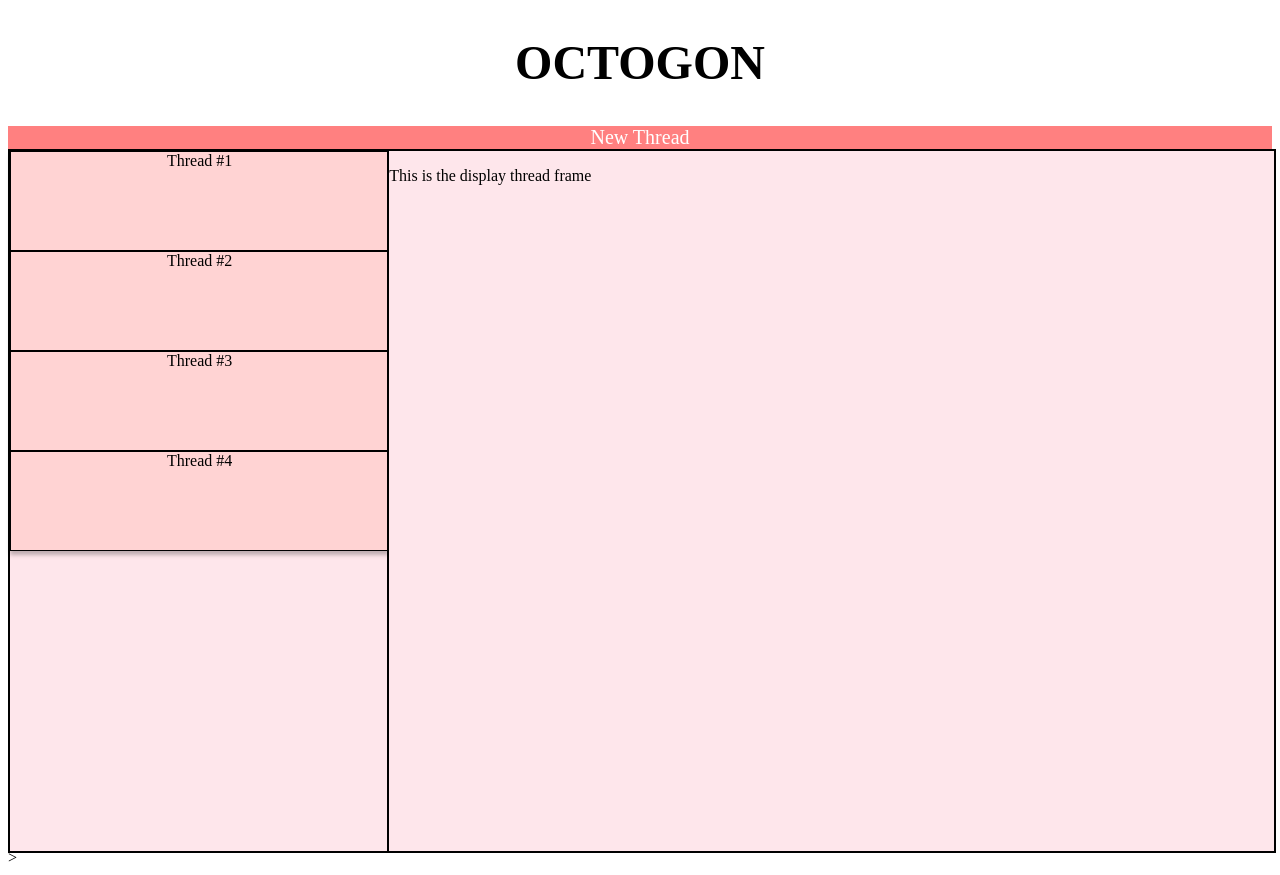
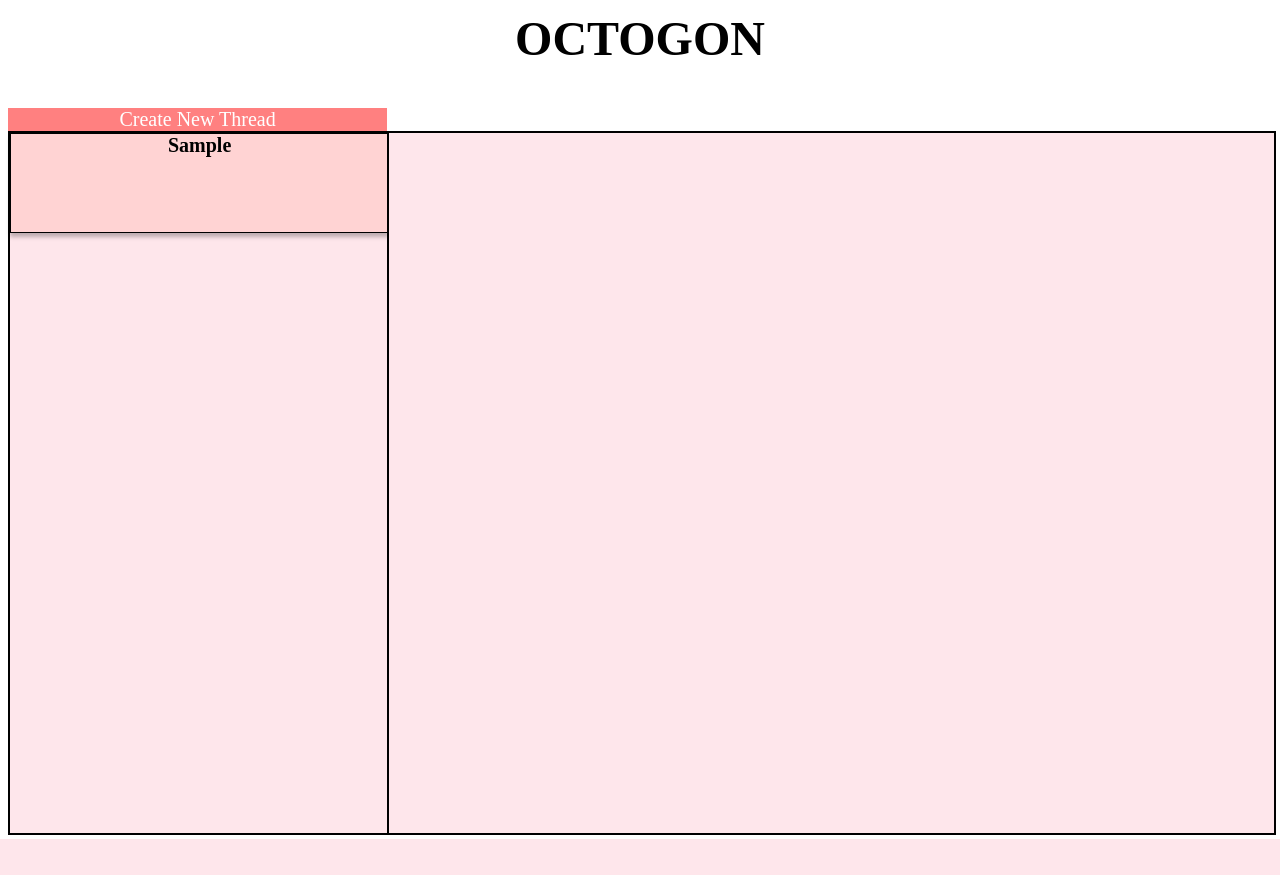
Before and after one commit to White-Diamond/OCTOGON, a Django app: page /messageboard/ in a window 1280 px wide. After the commit the page ends 839 px from the top, so only its background shows below. Run offline with Django 3.2, Linux system fonts and the light colour scheme; tables that the repository leaves empty hold one stand-in row (values such as "Sample post").

Commit message:
Users can now create threads and posts
Posts can be made from the messageboard, instead of old way of going to seperate page

Basic functionality of messageboard is complete and just needs tests written

```diff
--- a/messageboard/static/css/messageBoard.css
+++ b/messageboard/static/css/messageBoard.css
@@ -1,19 +1,20 @@
+body {
+    background: #FFFFFF;
+}
 .baseframe {
     display: grid;
     grid-template-columns: 30% 70%;
-    /*grid-column-gap: 20px;*/
     width: 100%;
     min-height: 200px;
     height: calc(100vh - 100px);
 
     font-family: PT Sans;
 
-    background: #FFFFFF;
+    background: #000000;
 }
 
 .select_thread_frame {
     border: 2px solid #000000;
-    /*position: absolute;*/
     grid-template-rows: 100px;
     width: 100%;
     height: 100%;
@@ -26,7 +27,6 @@
 .display_thread_frame {
     border: 2px solid #000000;
     overflow:auto;
-    /*position: absolute;*/
     width: 100%;
     height: 100%;
     font-family: PT Sans;
@@ -36,11 +36,15 @@
 
 .thread_selection_box {
     grid-template-rows: max-content;
-    /*position: absolute;*/
     width: 100%;
     height: 100px;
 
     text-align: center;
+
+    cursor: pointer;
+
+    font-size: 20px;
+    font-weight: bold;
 
     background: #FFD3D3;
     border: 1px solid #000000;
@@ -53,7 +57,14 @@
     width: 100%;
     height: 100px;
 
-    text-align: center;
+    text-align: left;
+    text-indent: 30px;
+    text-justify: distribute;
+
+    cursor: default;
+
+    font-size: 16px;
+
 
     background: #FFE3E3;
     border: 1px solid #000000;
@@ -69,6 +80,11 @@
     line-height: 62px;
     text-align: center;
 
+    width: 100%;
+    height: 100px;
+
+    cursor: default;
+
     color: #000000;
 }
 
@@ -78,4 +94,23 @@
     color: #FFFFFF;
     text-align: center;
     font-size: 20px;
+
+    width: 30%;
+
+    cursor: pointer;
 }
+
+.new_post_btn {
+    grid-template-rows: max-content;
+    width: 20%;
+    height: 20px;
+
+    text-align: center;
+
+    cursor: pointer;
+
+    background: #FFE3E3;
+    border: 1px solid #000000;
+    box-sizing: border-box;
+    box-shadow: 0px 4px 4px rgba(0, 0, 0, 0.25);
+}
--- a/messageboard/templates/board.html
+++ b/messageboard/templates/board.html
@@ -2,15 +2,18 @@
 <html lang="en">
     {%load static %}
 <head>
-<link rel="stylesheet" href="{% static 'css/messageBoard.css' %}">
+<!-- The (now "U") thing at the end of this stylesheet reference forces a refresh
+of the stylesheet. When testing and doing frequent updates of the stylesheet it's annoying
+to have to clear the cached stylesheet manually. This can be taken out in production.-->
+<link rel="stylesheet" href="{% static 'css/messageBoard.css' %}?{% now "U" %}">
 <meta name="viewport" content="width=device-width, initial-scale=1.0">
 <meta name="viewport" content="height=device-height, initial-scale=1.0">
 </head>
 <body>
-    <h1 class="board_title">OCTOGON</h1>
+    <div class="board_title">OCTOGON</div>
 
-    <div class="make_thread_btn">
-        New Thread
+    <div class="make_thread_btn" onclick="threadcreate(this)">
+        Create New Thread
     </div>
 
     <!-- Frame which contains all thread and post related content -->
@@ -18,44 +21,54 @@
 
         <!-- Left side of webpage with a list of threads in boxes -->
         <div class="select_thread_frame">
-            <div class="thread_selection_box" onclick="changeThread(this, 1)">
-                Thread #1
-            </div>
-            <div class="thread_selection_box">
-                Thread #2
-            </div>
-            <div class="thread_selection_box">
-                Thread #3
-            </div>
-            <div class="thread_selection_box">
-                Thread #4
-            </div>
 
             <!-- Loop through the list of all threads in messageboard and display them on
             the left side of the screen each within their own box -->
-            {% for thread in context.threadList %}
-            <div class="thread_selection_box" onclick="changeThread(this, {{thread.threadID}})">
-                I am thread number {{thread.thread_ID}}
-                This is my topic:
-                {{thread.threadTopic}}
+            {% for thread in threadList %}
+            {% if thread.thread_ID == currentThreadNum %}
+            <div class="thread_selection_box" onclick="changeThread(this, {{thread.thread_ID}})"
+            style="background: #FFBB99; border: 1px solid #BBBB00;">
+            {% else %}
+            <div class="thread_selection_box" onclick="changeThread(this, {{thread.thread_ID}})">
+            {% endif %}
+                <div>
+                    {{thread.threadTopic}}
+                </div>
+                <div style="font-size: 16px; font-weight: normal;">
+                    {% for pst in orig_posts %}
+                    {% if pst.owning_thread_ID == thread.thread_ID %}
+                    {{pst.main_text}}
+                    {% endif %}
+                    {% endfor %}
+                </div>
             </div>
             {% endfor %}
         </div>
 
         <!-- Right side of webpage with the list of posts for the selected thread -->
         <div class="display_thread_frame">
-            <p>
-                This is the display thread frame
-            </p>
             <!-- Loop through the list of all posts in thread and display them on
             the right side of the screen each within their own box -->
-            {% for post in context.posts %}
+            {% for post in posts %}
             <div class="post_box">
-                I am post number {{post.post_ID}}
-                This is my text:
+                {% if post.post_ID == 0 %}
+                <p style="font-size: 20px; font-weight: bold; text-align: left;">
+                {{currentThread.threadTopic}}
+                </p><p>
+                {% else %}
+                <p>
+                {% endif %}
                 {{post.main_text}}
+                </p>
             </div>
             {% endfor %}
+            {% if posts %}
+            <form action="" method="POST">
+                {% csrf_token %}
+                {{ form }}
+                <input type="submit" value="Submit">
+            </form>
+            {% endif %}
         </div>
 
     </div>
@@ -65,10 +78,24 @@
     {% block javascript %}
     <script src="https://ajax.googleapis.com/ajax/libs/jquery/3.5.1/jquery.min.js"></script>
     <script>
+    // Used to change the posts displayed when user clicks on thread
     function changeThread(threadBox, ID){
-        location.href("{{site.domain}}thread/{{thread.thread_ID}}");
+        theURL = document.location.origin + "/messageboard" + "/thread/" + (ID).toString();
+        document.location.href = theURL;
     }
-    </script>>
+
+    // Takes user to thread creation page
+    function threadcreate(newThread_div){
+        theURL = document.location.origin + "/threadcreate/";
+        document.location.href = theURL;
+    }
+
+    // Takes user to post creation page
+    function postcreate(post_btn_div, ID){
+        theURL = document.location.origin + "/newpost/" + (ID).toString();
+        document.location.href = theURL;
+    }
+    </script>
     {% endblock javascript %}
 
 </body>
--- a/messageboard/urls.py
+++ b/messageboard/urls.py
@@ -4,10 +4,12 @@
 from messageboard.views import mainBoard
 from messageboard.views import getThreadPosts
 from messageboard.views import userMakesThread
+from messageboard.views import userMakesPost
 
 urlpatterns = [
      path('basicRes/', basicResponse),
      path('messageboard/', mainBoard),
-     path('thread/<int:thrdID>/', getThreadPosts),
+     path('messageboard/thread/<int:thrdID>/', getThreadPosts),
      path('threadcreate/', userMakesThread),
+     path('newpost/<int:thrdID>', userMakesPost),
  ]
--- a/messageboard/views.py
+++ b/messageboard/views.py
@@ -1,4 +1,5 @@
 from django.shortcuts import render
+from django.shortcuts import redirect
 from django.http import JsonResponse
 
 from django.http import HttpResponse
@@ -9,6 +10,7 @@
 from posts.models import Thread
 from posts.models import Post
 from .forms import createThreadForm
+from .forms import createPostForm
 
 
 # Basic http response used for debugging
@@ -20,59 +22,162 @@
 def mainBoard (request):
     # Get all threads
     context = {}
-    context['threadList'] = Thread.objects.all()
-    context['posts'] = {}
+    context['threadList'] = list(Thread.objects.all())
+    context['posts'] = []
     return render(request, "board.html", context)
 
 
 # View of the main messageboard WITH a thread selected
 def getThreadPosts (request, thrdID):
 
+    # Check if user is making a post to the current thread
+    if request.method == 'POST':
+        # Make a local form object and populate it with the raw info sent to us in the request
+        form = createPostForm(request.POST)
+
+        # Check if form entries are valid
+        if form.is_valid():
+            # Get latest created post and its unique post ID within the thread
+            try:
+                latestPost = Post.objects.filter(thread__thread_ID__exact=thrdID).latest('post_date')
+                postID = latestPost.post_ID + 1
+            except:
+                postID = 0
+
+            # Get the validated post text
+            post_main_text = form.cleaned_data['mainText']
+
+            # Create new post obeject to be inserted into database
+            this_thread = Thread.objects.get(thread_ID=thrdID)
+            post_entry = Post.objects.create(main_text = post_main_text, thread = this_thread, post_ID = postID, owning_thread_ID = thrdID)
+
+            # Save the newly created post in the database
+            post_entry.save()
+
+
+
     # Get all posts in the selected thread and list of all threads
     context = {}
-    context['threadList'] = Thread.objects.all() #
+    context['threadList'] = list(Thread.objects.all())
+    context['numberThreads'] = len(context['threadList'])
+
+    # Check if messageboard has thread with ID requested: If not, then redirect
+    # to default messageboard.
     try:
         th = Thread.objects.get(thread_ID=thrdID)
     except:
-        redirectPage = Site.objects.get_current().domain + "messageboard/"
-        return HttpResponseRedirect(redirectPage)
-    postList = Post.objects.all()
-    postList.Thread.filter(thread_ID=thrdID)
-    context['posts'] = Post.Thread.get(threadID=thrdID) # post.thread.all(thread)
-    return (request, 'board.html', context)
+        redirectPage = "/messageboard/"
+        context['posts'] = []
+        context['currentThreadNum'] = 1
+        context['currentThread'] = None
+        return render(request, 'board.html', context)
+
+    # Attempt to get posts pertaining to thread. If no posts (supposed to be impossible
+    # because each thread has a starting post), then return a blank list.
+    try:
+        postList = list(Post.objects.all())
+    except:
+        context['posts'] = []
+        return render(request, 'board.html', context)
+
+    # Render the messageboard with all the posts from the currently selected thread
+    context['currentThreadNum'] = thrdID
+    context['currentThread'] = Thread.objects.get(thread_ID=thrdID)
+    postList = list(Post.objects.filter(thread__thread_ID__exact=thrdID))
+    context['posts'] = postList
+    context['form'] = createPostForm()
+    context['orig_posts'] = list(Post.objects.filter(post_ID=0))
+    return render(request, 'board.html', context)
 
 
 # View which allows a users to create a new thread
 def userMakesThread (request):
 
-    # Check if request in a POST request, else do nothing
+    # Check if request in a POST request, else get a blank form.
+    #
+    # Basically: "Is the client sending us a form they filled in(POST)? If not then
+    # send them a blank form to fill out(GET)."
     if request.method == 'POST':
+
+        # Make a local form object and populate it with the raw info sent to us in the request
         form = createThreadForm(request.POST)
 
         # Check if form entries are valid
         if form.is_valid():
             # Get latest created thread and its unique thread ID
-            latestThread = Thread.objects.latest('thread_date')
-            thrdID = latestThread.thread_ID + 1
+            try:
+                latestThread = Thread.objects.latest('thread_date')
+                thrdID = latestThread.thread_ID + 1
+            except:
+                thrdID = 1
 
             # Get the validated post text and thread topic
             thrdTopic = form.cleaned_data['threadTopic']
             post_main_text = form.cleaned_data['post_text']
 
             # Create new thread and post obejects to be inserted into database
-            thread_entry = Thread.objects.create(thread_ID = thrdID, threadTopic = mainText, currentPostNumber = 1, main_post_id = 0)
-            post_entry = Post.objects.create(main_text = post_main_text, thread = thread_entry, post_ID = 0)
+            thread_entry = Thread.objects.create(thread_ID = thrdID, threadTopic = thrdTopic, currentPostNumber = 1, main_post_id = 0)
+            post_entry = Post.objects.create(main_text = post_main_text, thread = thread_entry, post_ID = 0, owning_thread_ID = thrdID)
 
             # Save the newly created thread and post in the database
             thread_entry.save()
             post_entry.save()
+            theURL = "/messageboard/thread/" + str(thrdID) + "/"
+            return redirect(theURL)
+
+    # Get request used and blank form is given to client
+    else:
+        form = createThreadForm()
+
+    # Create a context for returning to the messageboard with the new thread
+    context = {}
+    context['form'] = form
+    return render(request, 'newThread.html', context)
+
+
+# ****************** DEPRECATED ******************
+# View which allows a users to create a new post
+# ************************************************
+def userMakesPost (request, thrdID):
+
+    # Check if request in a POST request, else get a blank form.
+    if request.method == 'POST':
+
+        # Make a local form object and populate it with the raw info sent to us in the request
+        form = createPostForm(request.POST)
+
+        # Check if form entries are valid
+        if form.is_valid():
+            # Get latest created post and its unique post ID within the thread
+            try:
+                latestPost = Post.objects.filter(thread__thread_ID__exact=thrdID).latest('post_date')
+                postID = latestPost.post_ID + 1
+            except:
+                postID = 0
+
+            # Get the validated post text
+            post_main_text = form.cleaned_data['mainText']
+
+            # Create new post obeject to be inserted into database
+            this_thread = Thread.objects.get(thread_ID=thrdID)
+            post_entry = Post.objects.create(main_text = post_main_text, thread = this_thread, post_ID = postID, owning_thread_ID = thrdID)
+
+            # Save the newly created post in the database
+            post_entry.save()
 
             # Create a context for returning to the messageboard with the new thread
             context = {}
-            context['posts'] = post_entry
+            context['currentThread'] = thrdID
+            context['posts'] = list(Post.objects.filter(thread__thread_ID__exact=thrdID))
             context['threadList'] = Thread.objects.all()
+            theURL = "/messageboard/thread/" + str(thrdID) + "/"
+            return redirect(theURL)#render(request, 'board.html', context)
 
-            return (request, 'board.html', context)
-    # Get request used and rejected
+    # Get request used and blank form is given to client
     else:
-        pass
+        form = createPostForm()
+
+    # Create a context for returning to the messageboard with the new thread
+    context = {}
+    context['form'] = form
+    return render(request, 'newPost.html', context)
```
Also changed, not shown: messageboard/forms.py (+6 -2 lines), messageboard/templates/newPost.html (added, +16 -0 lines), messageboard/templates/newThread.html (added, +16 -0 lines).
